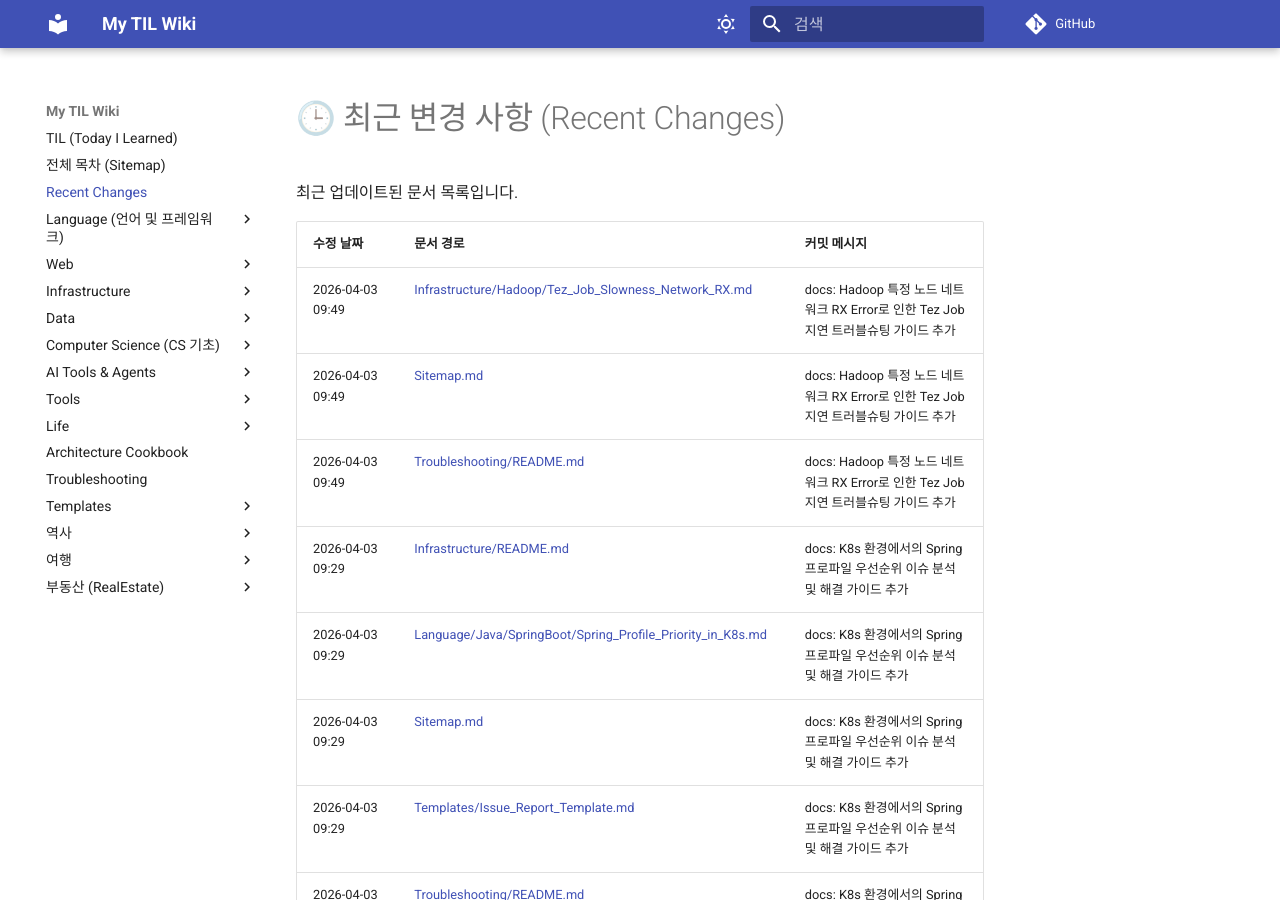
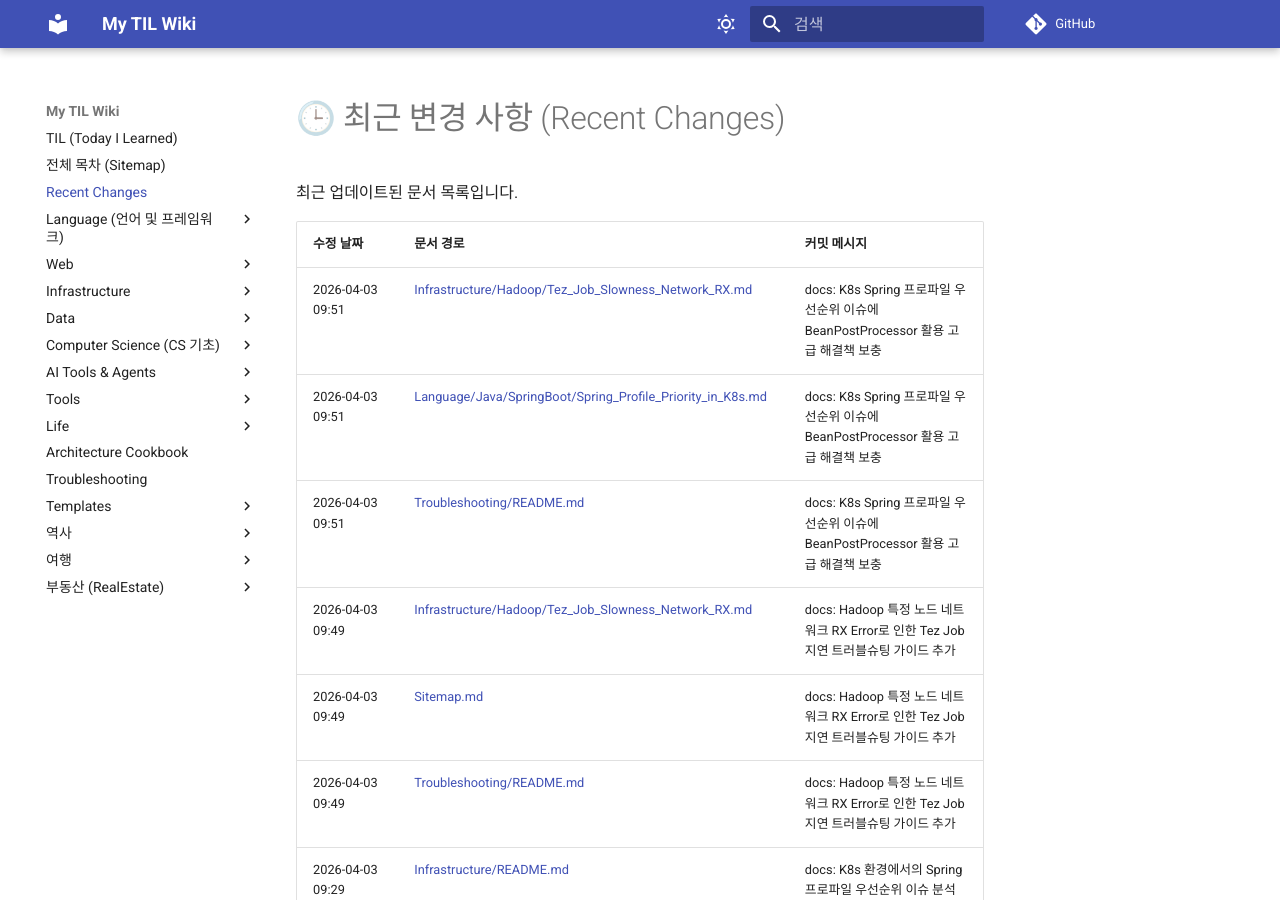
Before and after one commit to DevDooly/TIL, an MkDocs documentation site: the page built from docs/Recent_Changes.md, in a window 1280 px wide and 900 px high. Built offline with MkDocs 1.6.1 and Material for MkDocs 9.7.7, drawn with Linux system fonts in a browser that asks for light colours; comment, search, counter and statistics services are not loaded; some of the changed text lies outside the part shown.

```diff
--- a/docs/Recent_Changes.md
+++ b/docs/Recent_Changes.md
@@ -4,6 +4,9 @@
 
 | 수정 날짜 | 문서 경로 | 커밋 메시지 |
 | :--- | :--- | :--- |
+| 2026-04-03 09:51 | [Infrastructure/Hadoop/Tez_Job_Slowness_Network_RX.md](Infrastructure/Hadoop/Tez_Job_Slowness_Network_RX.md) | docs: K8s Spring 프로파일 우선순위 이슈에 BeanPostProcessor 활용 고급 해결책 보충 |
+| 2026-04-03 09:51 | [Language/Java/SpringBoot/Spring_Profile_Priority_in_K8s.md](Language/Java/SpringBoot/Spring_Profile_Priority_in_K8s.md) | docs: K8s Spring 프로파일 우선순위 이슈에 BeanPostProcessor 활용 고급 해결책 보충 |
+| 2026-04-03 09:51 | [Troubleshooting/README.md](Troubleshooting/README.md) | docs: K8s Spring 프로파일 우선순위 이슈에 BeanPostProcessor 활용 고급 해결책 보충 |
 | 2026-04-03 09:49 | [Infrastructure/Hadoop/Tez_Job_Slowness_Network_RX.md](Infrastructure/Hadoop/Tez_Job_Slowness_Network_RX.md) | docs: Hadoop 특정 노드 네트워크 RX Error로 인한 Tez Job 지연 트러블슈팅 가이드 추가 |
 | 2026-04-03 09:49 | [Sitemap.md](Sitemap.md) | docs: Hadoop 특정 노드 네트워크 RX Error로 인한 Tez Job 지연 트러블슈팅 가이드 추가 |
 | 2026-04-03 09:49 | [Troubleshooting/README.md](Troubleshooting/README.md) | docs: Hadoop 특정 노드 네트워크 RX Error로 인한 Tez Job 지연 트러블슈팅 가이드 추가 |
```
Also changed, not shown: other parts of docs/Recent_Changes.md (+0 -3 lines), docs/Infrastructure/Hadoop/Tez_Job_Slowness_Network_RX.md (+5 -0 lines).
